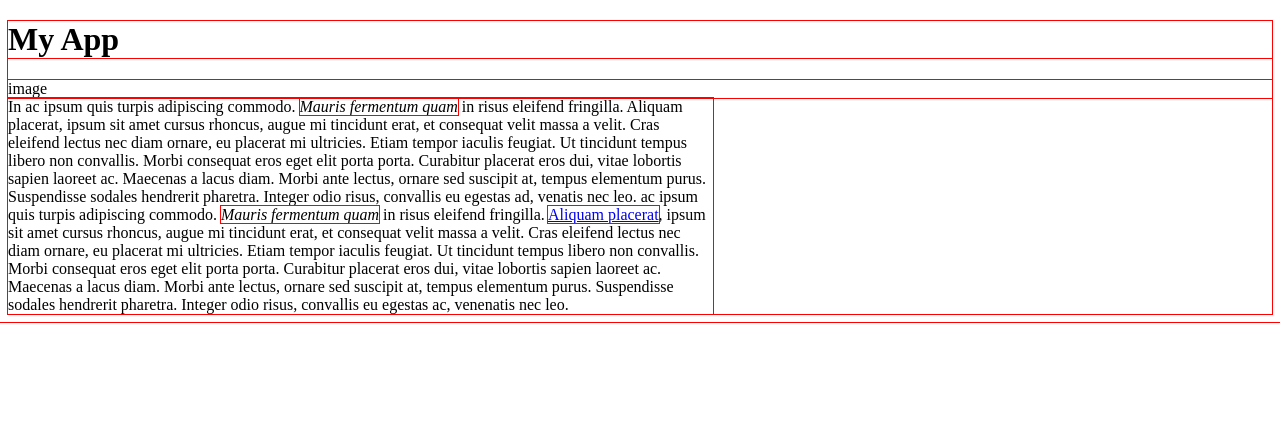
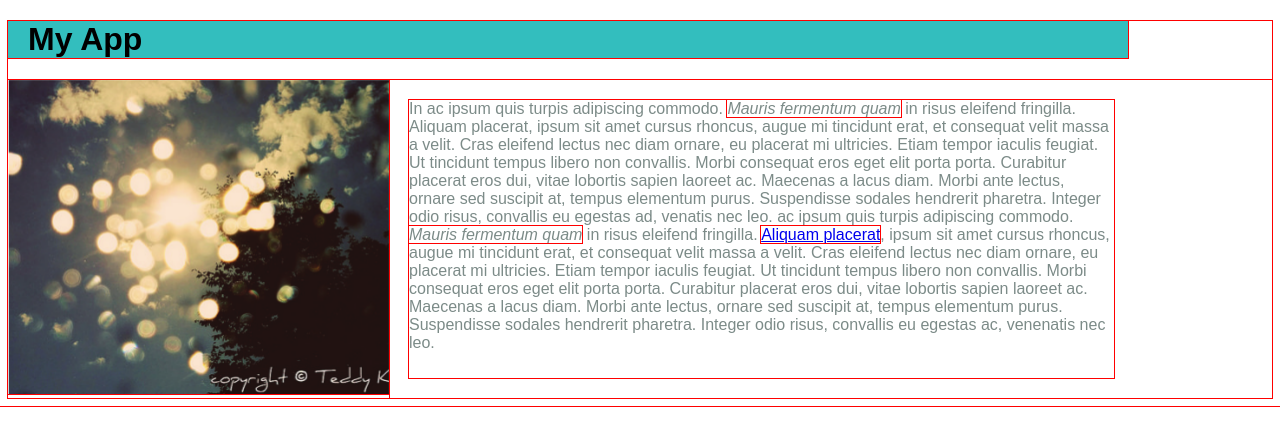
Before and after one commit to nor111910/introhtmlcss, a plain HTML site: page toplist/index.html in a window 1280 px wide. Drawn offline with Linux system fonts and the light colour scheme.

Commit message:
compare with design and add img

```diff
--- a/toplist/index.html
+++ b/toplist/index.html
@@ -7,7 +7,9 @@
 <body>
   <h1 class="title">My App</h1>
   <div class="app">
-      <div class="screenshot">image</div>
+      <div class="screenshot">
+        <img src="img/app.png" alt="This is a screenshot">
+      </div>
       <div class="description">
           In ac ipsum quis turpis adipiscing commodo. <em>Mauris fermentum quam</em> in risus eleifend fringilla. Aliquam placerat, ipsum sit amet cursus rhoncus, augue mi tincidunt erat, et consequat velit massa a velit. Cras eleifend lectus nec diam ornare, eu placerat mi ultricies. Etiam tempor iaculis feugiat. Ut tincidunt tempus libero non convallis. Morbi consequat eros eget elit porta porta. Curabitur placerat eros dui, vitae lobortis sapien laoreet ac. Maecenas a lacus diam. Morbi ante lectus, ornare sed suscipit at, tempus elementum purus. Suspendisse sodales hendrerit pharetra. Integer odio risus, convallis eu egestas ad, venatis nec leo. ac ipsum quis turpis adipiscing commodo. <em>Mauris fermentum quam</em> in risus eleifend fringilla. <a href="#">Aliquam placerat</a>, ipsum sit amet cursus rhoncus, augue mi tincidunt erat, et consequat velit massa a velit. Cras eleifend lectus nec diam ornare, eu placerat mi ultricies. Etiam tempor iaculis feugiat. Ut tincidunt tempus libero non convallis. Morbi consequat eros eget elit porta porta. Curabitur placerat eros dui, vitae lobortis sapien laoreet ac. Maecenas a lacus diam. Morbi ante lectus, ornare sed suscipit at, tempus elementum purus. Suspendisse sodales hendrerit pharetra. Integer odio risus, convallis eu egestas ac, venenatis nec leo.
       </div>
--- a/toplist/style.css
+++ b/toplist/style.css
@@ -2,17 +2,32 @@
 
 * {
    outline: 1px solid red !important;
-}
     -webkit-box-sizing: border-box;
     -moz-box-sizing: border-box;
     -ms-box-sizing: border-box;
     box-sizing: border-box;
 }
 
+.title {
+    background-color: #33BEBE;
+    max-width: 1120px;
+    font-family: arial;
+    padding-left: 20px;
+}
+
+.app {
+    display: -webkit-flex;
+    display: flex;
+}
+
 .screenshot {
     max-width: 460px;
+    magin:20px;
 }
 
 .description {
     max-width: 705px;
+    color: #7C8B88;
+    font-family: arial;
+    margin: 20px;
 }
```
Also changed, not shown: toplist/img/app.png (added), 1 other file.
